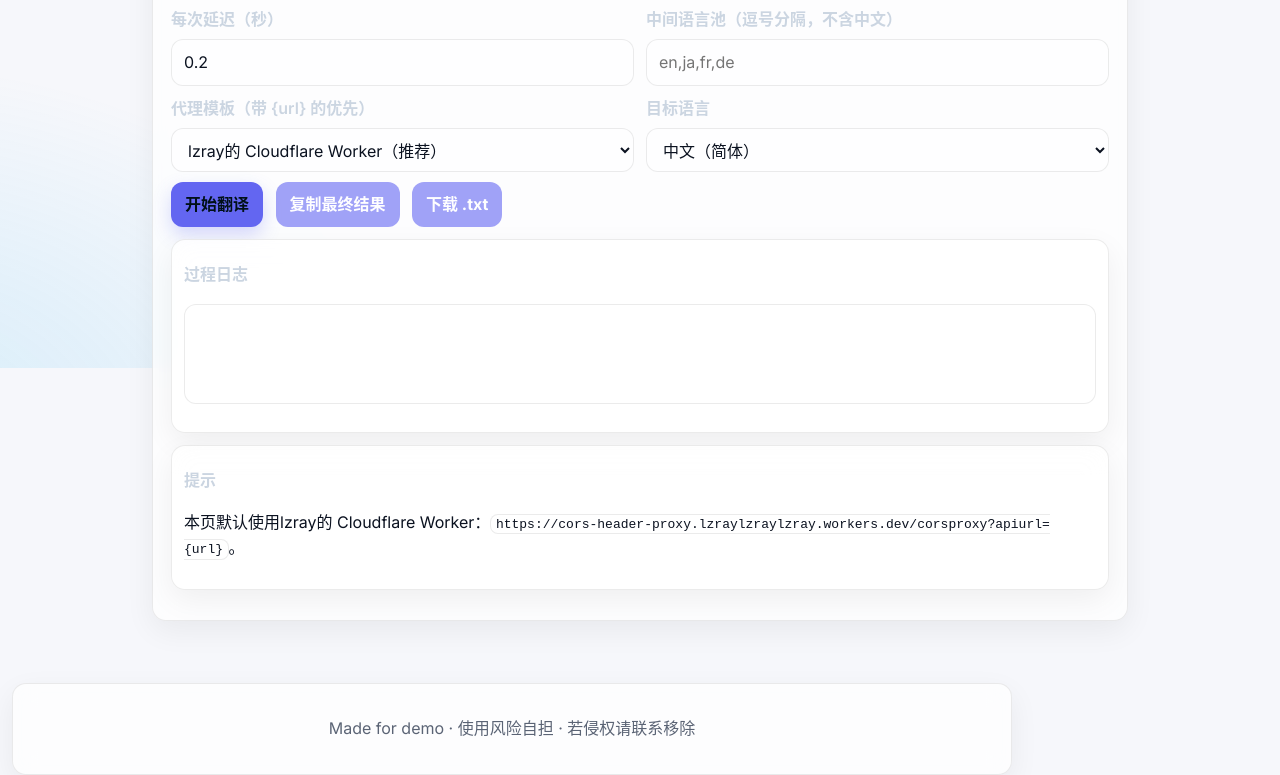
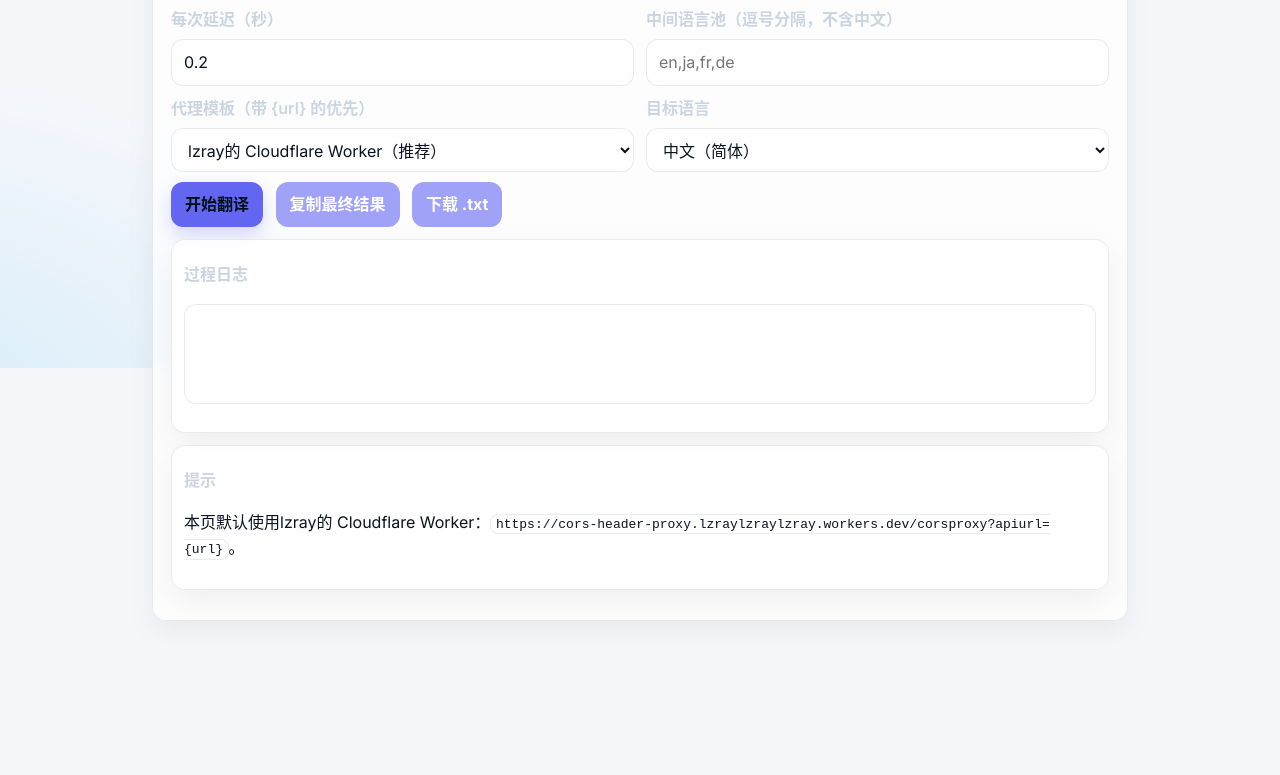
Before and after one commit to lzray-universe/translate100, a plain HTML site: page index.html in a window 1280 px wide. Shown: the part 432-1207 px from the top of the page. After the commit the page ends 1095 px from the top, so only its background shows below. Drawn offline with Linux system fonts and the light colour scheme.

Commit message:
Update index.html

```diff
--- a/index.html
+++ b/index.html
@@ -218,9 +218,6 @@
     </section>
   </main>
 
-  <footer>
-    <p>Made for demo · 使用风险自担 · 若侵权请联系移除</p>
-  </footer>
 
 
   <script>
```
